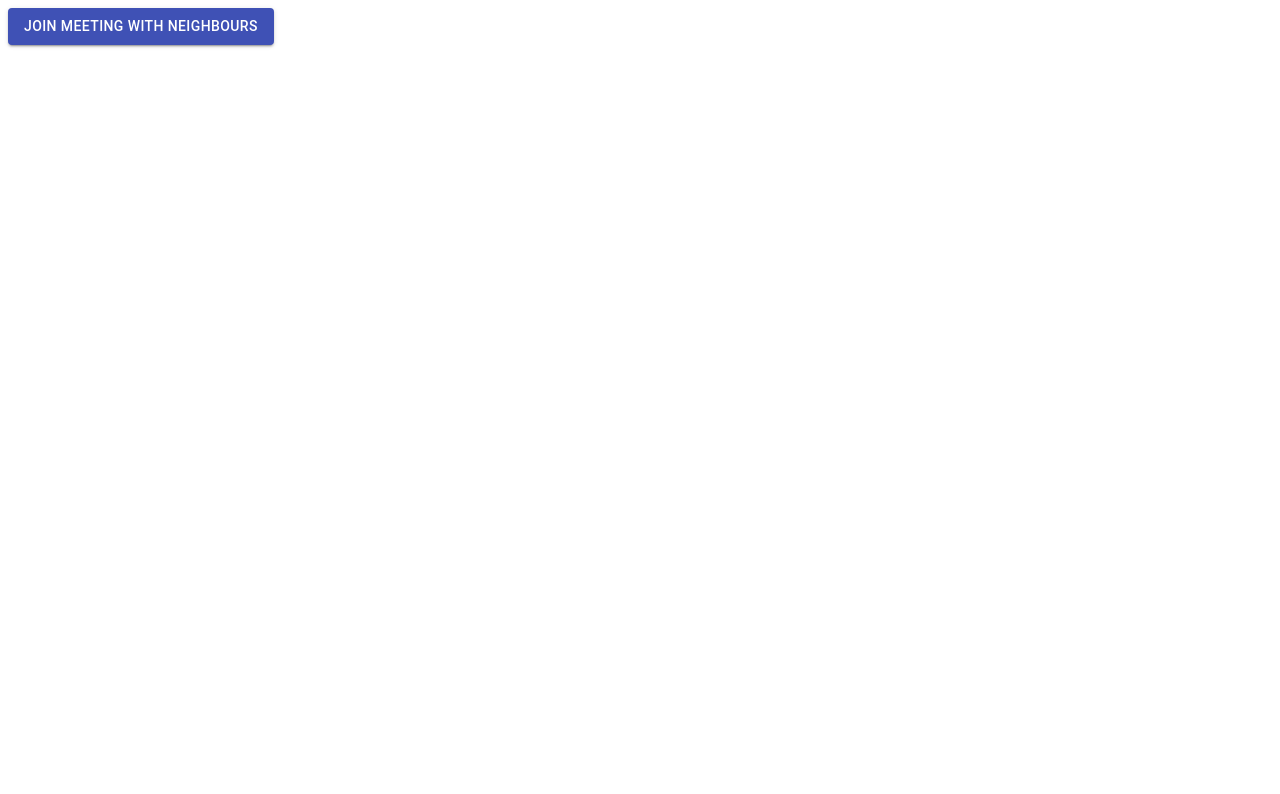
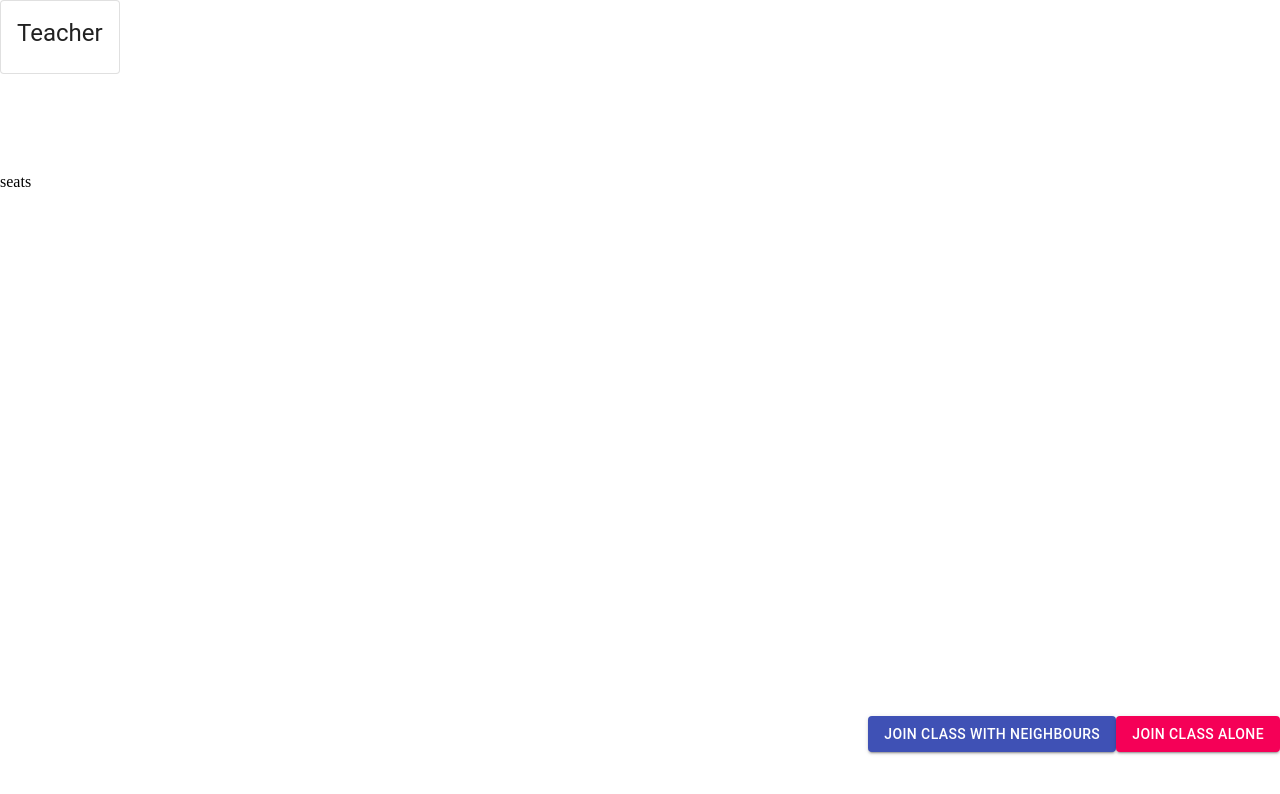
Before and after one commit to AnKhangC/v-class, a React (Create React App) app: page /seating in a window 1280 px wide. Shown: the top 794 px of the page. Built offline with nearby package versions, Linux system fonts and the light colour scheme.

Commit message:
make page take 100%

```diff
--- a/public/index.html
+++ b/public/index.html
@@ -26,7 +26,7 @@
     -->
     <title>React App</title>
   </head>
-  <body>
+  <body style="margin:0;padding:0">
     <noscript>You need to enable JavaScript to run this app.</noscript>
     <div id="root"></div>
     <!--
--- a/src/index.css
+++ b/src/index.css
@@ -6,3 +6,8 @@
   -webkit-font-smoothing: antialiased;
   -moz-osx-font-smoothing: grayscale;
 } */
+
+html, body, #root, #root>div{
+  width:100%;
+  height:100%;
+}
--- a/src/screens/seatingScreen/SeatingScreen.js
+++ b/src/screens/seatingScreen/SeatingScreen.js
@@ -2,14 +2,34 @@ import React from 'react'
 import { Link } from 'react-router-dom'
 import { Button } from '@material-ui/core';
 import styles from './SeatingScreen.module.css'
+import Card from '@material-ui/core/Card';
+import CardContent from '@material-ui/core/CardContent';
+import Typography from '@material-ui/core/Typography';
 
 function SeatingScreen() {
   return (
     <>
-      <div>
-        <Button variant="contained" color="primary">
-          <Link to="/zoom" className={styles.linkClass}>Join meeting with neighbours</Link>
-        </Button>
+      <div className={styles.topLevelContainer}>
+        <div className={styles.teacherContainer}>
+          <Card variant="outlined" elevation={3} className={styles.teacher}>
+            <CardContent>
+              <Typography variant="h5" component="h2">Teacher</Typography>
+            </CardContent>
+          </Card>
+        </div>
+
+        <div className={styles.seatContainer}>
+          seats
+        </div>
+
+        <div className={styles.buttonContainer}>
+          <Button variant="contained" color="primary">
+            <Link to="/zoom" className={styles.linkClass}>Join class with neighbours</Link>
+          </Button>
+          <Button variant="contained" color="secondary">
+            <Link to="/zoom" className={styles.linkClass}>Join class alone</Link>
+          </Button>
+        </div>
       </div>
     </>
   )
--- a/src/screens/seatingScreen/SeatingScreen.module.css
+++ b/src/screens/seatingScreen/SeatingScreen.module.css
@@ -1,3 +1,40 @@
+.topLevelContainer {
+  display: flex;
+  flex-direction: column;
+  flex-wrap: nowrap;
+  justify-content: space-around;
+  align-items: center;
+}
+
+.teacherContainer {
+  width: 100%;
+  flex-grow: 1;
+}
+
+.teacher {
+  display: inline-block;
+  min-width: '50%';
+  max-width: '50%';
+  min-height: '100px';
+  max-height: '100px';
+}
+
+.seatContainer {
+  width: 100%;
+  flex-grow: 5;
+}
+
+.buttonContainer {
+  width: 100%;
+  flex-grow: 1;
+
+  display: flex;
+  flex-direction: row;
+  flex-wrap: nowrap;
+  justify-content: flex-end;
+  align-items: center;
+}
+
 .linkClass {
   text-decoration: none;
   color: #fff;
```
